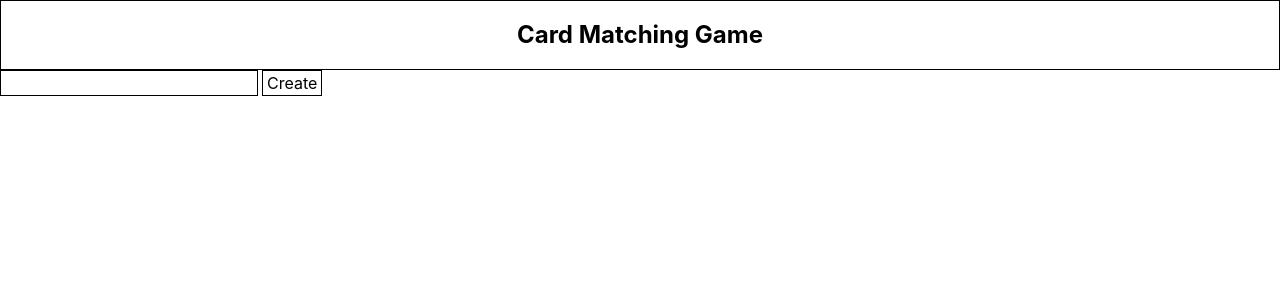
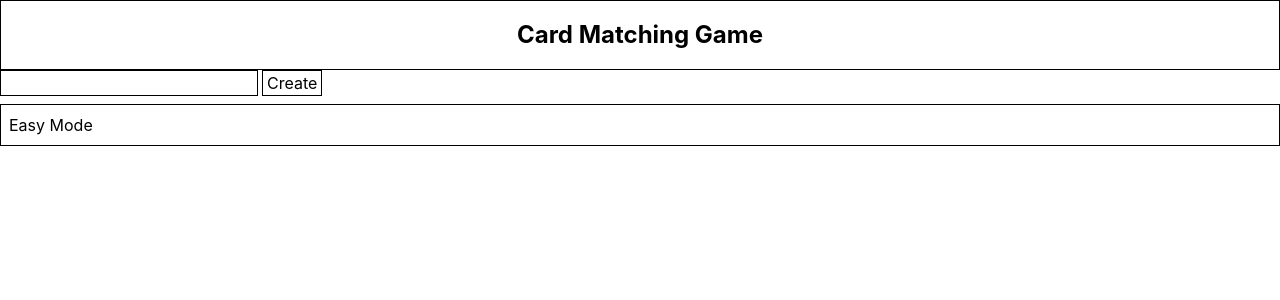
Before and after one commit to wsdwasdwawdw/cardMatch, a React (Vite) app: page / in a window 1280 px wide. Shown: the top 300 px of the page. Built offline with nearby package versions, Linux system fonts and the light colour scheme.

Commit message:
feat: add EasyPage component and update Container layout

```diff
--- a/src/Components/Container.jsx
+++ b/src/Components/Container.jsx
@@ -27,8 +27,8 @@ function Container(){
                 </button>
             </div>
 
-            <div>
-
+            <div className="container mt-2 border p-2">
+                <a href="../Pages/EasyPage.jsx">Easy Mode</a>
             </div>
         </>
 
```
Also changed, not shown: src/Pages/EasyPage.jsx (added, +11 -0 lines).
